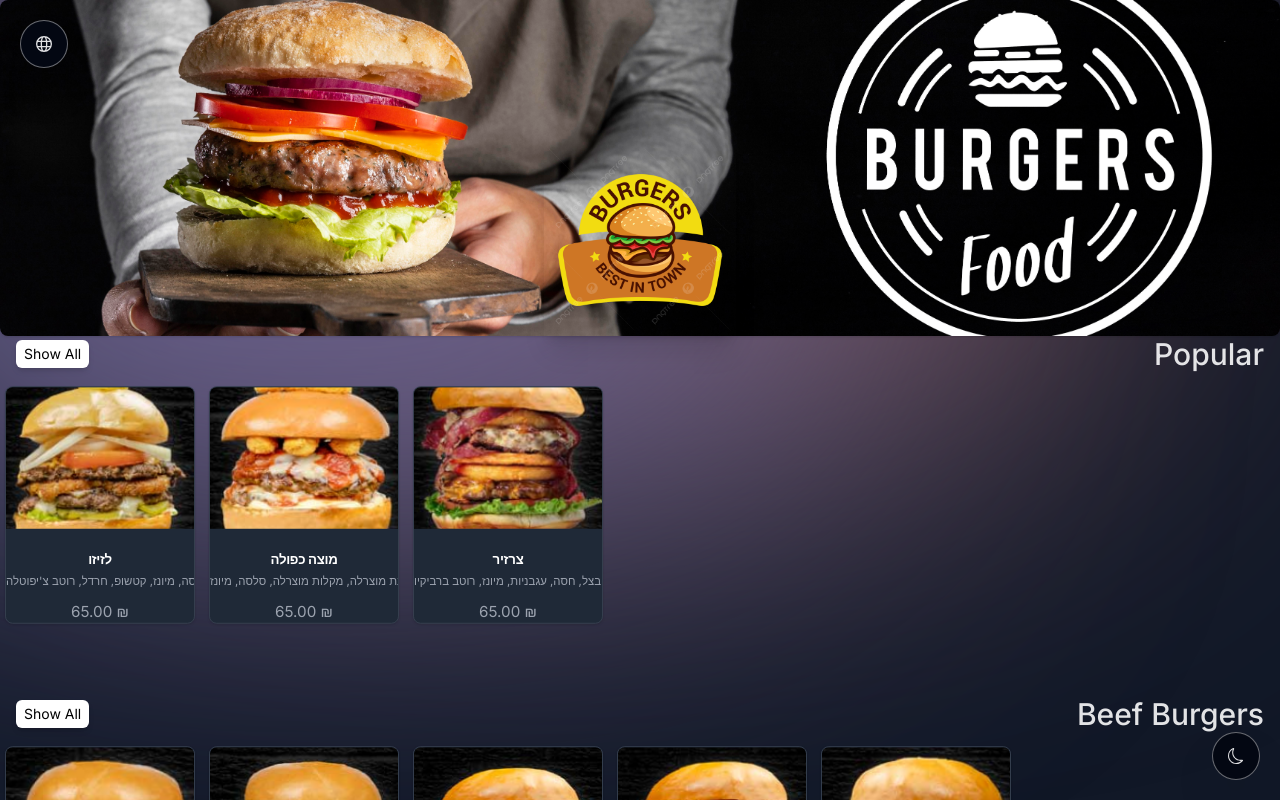
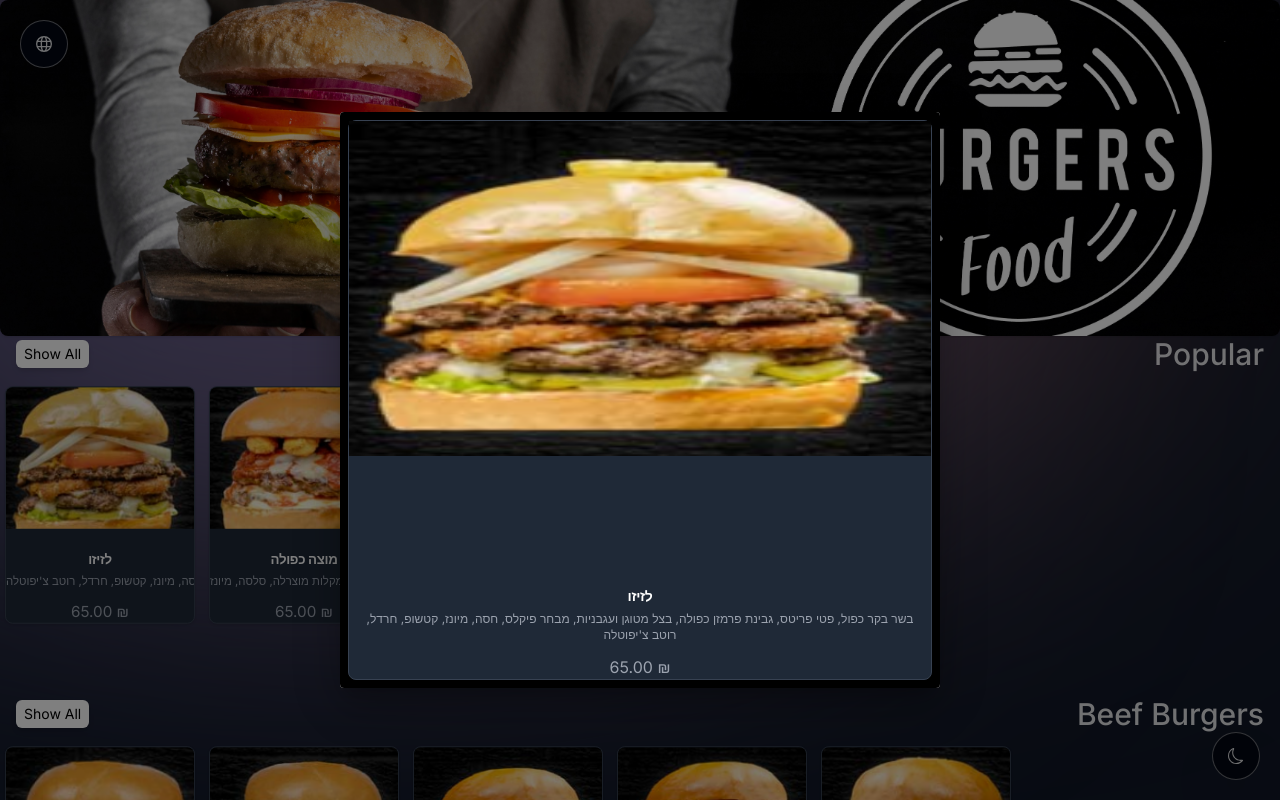
Before and after one commit to eliasrenawi23/resMenu, a Next.js app: page / in a window 1280 px wide. Both pictures are taken after a click on the button 100 px from the left and 505 px from the top of the page. Shown: the top 800 px of the page. Built offline with nearby package versions, Linux system fonts and the light colour scheme.

Commit message:
added dialog

```diff
--- a/components/Meal.tsx
+++ b/components/Meal.tsx
@@ -2,6 +2,7 @@ import React from 'react';
 import Image from 'next/image';
 import { sections } from '@/lib/data/orgnazedData';
 import { useIntl } from 'react-intl';
+import MuiDrawer from './MuiDrawer';
 
 
 
@@ -14,10 +15,10 @@ const Meal: React.FC<MealProps> = ({
     price,
     showAll
 }) => {
+    const [open, setOpen] = React.useState(false);
+
     const intl = useIntl();
-    {/* <h2>
-                {intl.formatMessage({ id: 'key1' })}
-            </h2> */}
+
     return (
         <div className='max-w-[200px] min-w-[180px] flex-1'>
             <button
@@ -27,6 +28,7 @@ const Meal: React.FC<MealProps> = ({
                 aria-controls="radix-:r0:"
                 data-state="closed"
                 className='w-full'
+                onClick={() => setOpen(true)}
             >
                 <div className={showAll ? 'class="transition-transform duration-700 ease-in-out transform scale-100 h-[250px] w-full overflow-hidden flex flex-col justify-between relative cursor-pointer bg-white border border-gray-200 rounded-lg shadow dark:bg-gray-800 dark:border-gray-700' :
                     'transition-transform duration-700 ease-in-out transform scale-95 hover:scale-100 active:scale-100 focus:scale-100 h-[250px] w-full overflow-hidden flex flex-col justify-between relative cursor-pointer bg-white border border-gray-200 rounded-lg shadow dark:bg-gray-800 dark:border-gray-700'}>
@@ -50,6 +52,13 @@ const Meal: React.FC<MealProps> = ({
                     </div>
                 </div>
             </button>
+            <MuiDrawer
+                title={title}
+                description={description}
+                imageUrl={imageUrl}
+                price={price}
+                open={open} onClose={() => setOpen(false)}
+            />
         </div>
     );
 };
--- /dev/null
+++ b/components/MuiDrawer.tsx
@@ -0,0 +1,60 @@
+"use client"
+import React, { useState } from 'react'
+import { Drawer, Dialog, Box, Typography } from '@mui/material';
+import Image, { StaticImageData } from 'next/image';
+import { sections } from '@/lib/data/orgnazedData';
+import { useIntl } from 'react-intl';
+
+//type MuiDrawerProps = typeof sections[number]['meals'][number];
+interface MuiDrawerProps {
+    title: string;
+    description: string;
+    imageUrl: StaticImageData;
+    price: string;
+    open: boolean;
+    onClose: () => void;
+}
+
+const MuiDrawer: React.FC<MuiDrawerProps> = ({
+    title,
+    description,
+    imageUrl,
+    price,
+    open,
+    onClose
+}) => {
+    const intl = useIntl();
+
+    return (
+        <Dialog
+            open={open}
+            onClose={onClose}
+        >
+            <Box p={1} width='100%' height='auto' textAlign='center' role='presentation' bgcolor='black'>
+                <div className=' flex flex-col justify-between relative  h-[70vh] bg-white border border-gray-200 rounded-lg shadow dark:bg-gray-800 dark:border-gray-700'>
+                    <div className='h-[60%] w-full relative'>
+                        <div className='h-full w-full absolute inset-0'>
+                            <Image
+                                src={imageUrl}
+                                loading='lazy'
+                                decoding='async'
+                                alt="meal"
+                                layout="fill"
+                                //objectFit="cover"
+                                className="data-[loaded=false]:animate-pulse data-[loaded=false]:dark:bg-gray-400"
+                            />
+                        </div>
+                    </div>
+                    <div className='max-h-[40%] w-full overflow-hidden'>
+                        <div className='text-sm font-bold tracking-tight text-gray-900 dark:text-white w-full mt-[5px]'>{intl.formatMessage({ id: `${title}` })}</div>
+                        <div className='text-xs text-gray-600 font-normal dark:text-gray-400 mt-[5px] overflow-auto whitespace-normal m-2'>{intl.formatMessage({ id: `${description}` })}</div>
+                        <div className='font-normal mt-3 text-gray-700 dark:text-gray-400'>{price}</div>
+                    </div>
+                </div>
+            </Box>
+        </Dialog>
+    )
+
+}
+
+export default MuiDrawer
--- a/package.json
+++ b/package.json
@@ -9,6 +9,10 @@
     "lint": "next lint"
   },
   "dependencies": {
+    "@emotion/cache": "^11.11.0",
+    "@emotion/react": "^11.11.4",
+    "@emotion/styled": "^11.11.0",
+    "@mui/material-nextjs": "^5.15.11",
     "@types/node": "20.11.27",
     "@types/react": "18.2.65",
     "@types/react-dom": "18.2.22",
```
Also changed, not shown: 1 other file (tests, documents, lock files or other folders).
